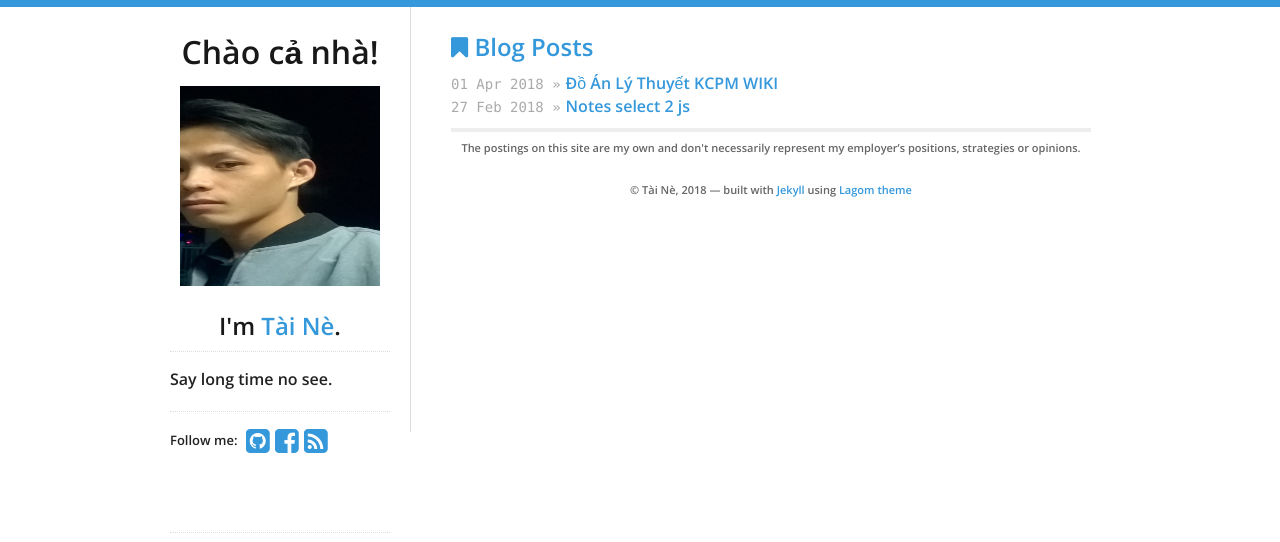
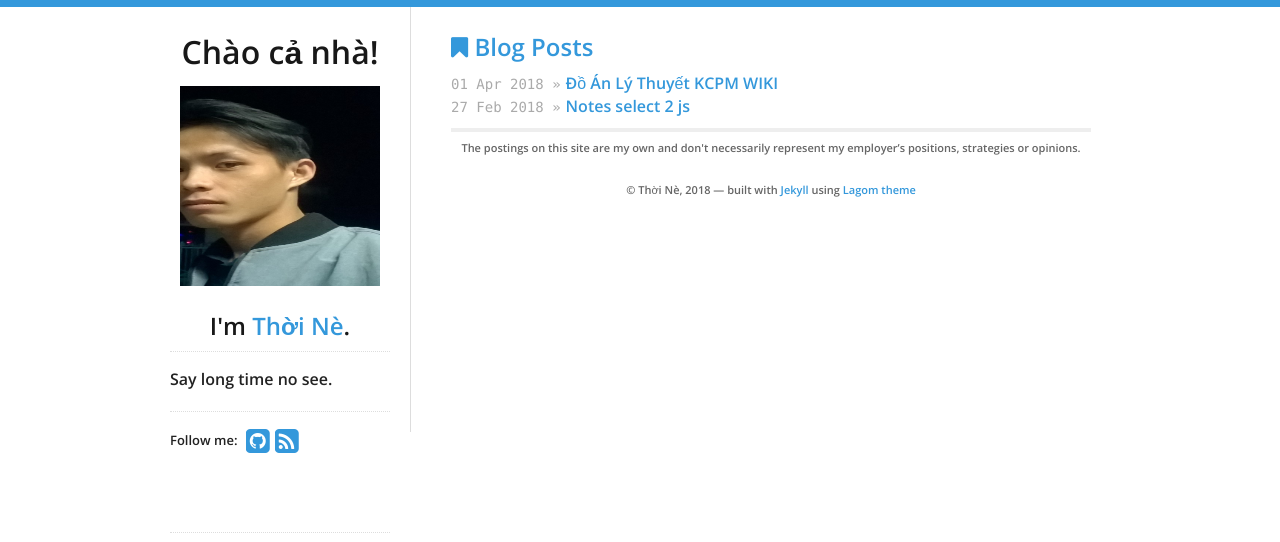
Before and after one commit to nttthoi/nttthoi.github.io, a Jekyll site: the page built from index.html, in a window 1280 px wide. Shown: the top 542 px of the page. Built offline with Jekyll 4.4.1, drawn with Linux system fonts in a browser that asks for light colours; nearby versions of some CDN libraries.

Commit message:
Update theme.yml

```diff
--- a/_data/theme.yml
+++ b/_data/theme.yml
@@ -5,13 +5,13 @@ highlight_color: '#3498db'
 
 # Profile links on the left sidebar, leave blank to ignore
 social:
-  github: hanhduykaka
+  github: nttthoi
   #bitbucket: philipj
   #hacker_news: swanson
   #stackexchange: 348619
   #stackoverflow: 348619
   #twitter: _swanson
-  facebook: hanhduykaka
+  #facebook: hanhduykaka
   #tumblr: animalygifs
   #linkedin: philipjagielski
   #gplus: 110552447039675960964
@@ -19,7 +19,7 @@ social:
   #flickr: johndoe
 
 # "Xin Chào, Mình là _______"
-name: Tài Nè
+name: Thời Nè
 email: test@example.com
 tagline: "weak opinions, strongly held"
 
```
